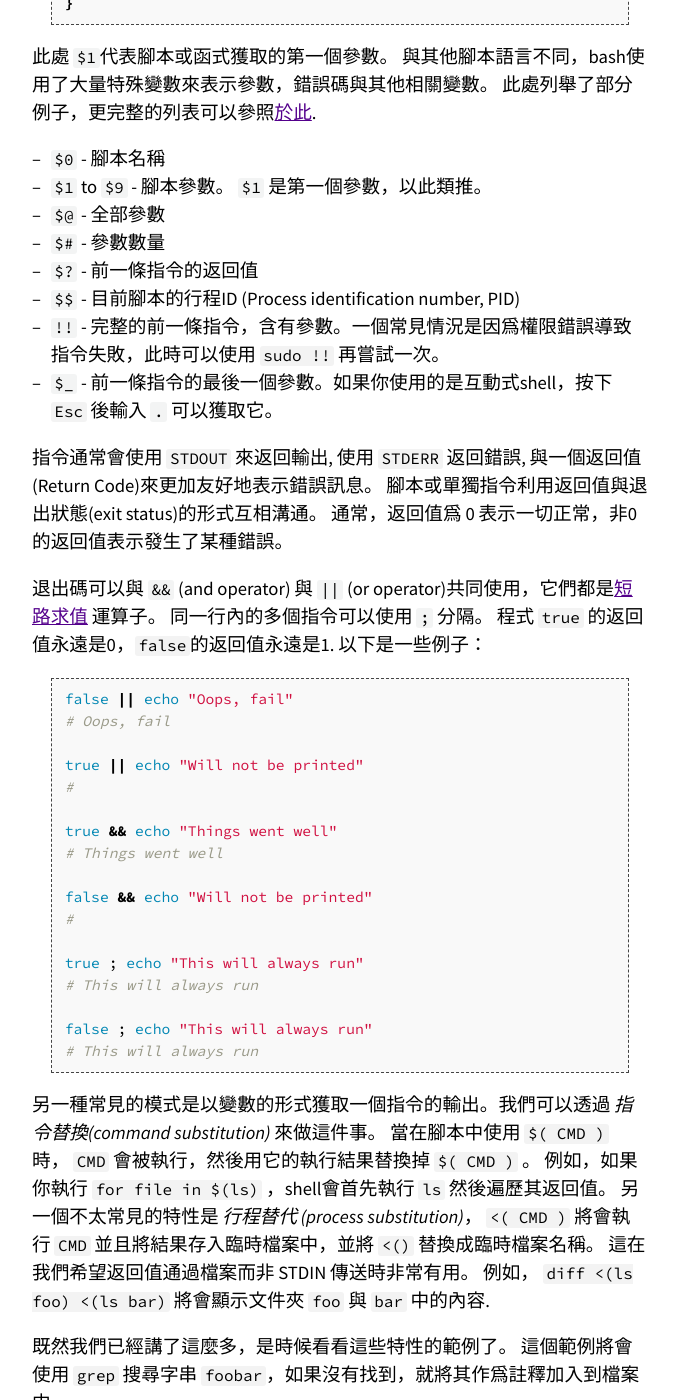
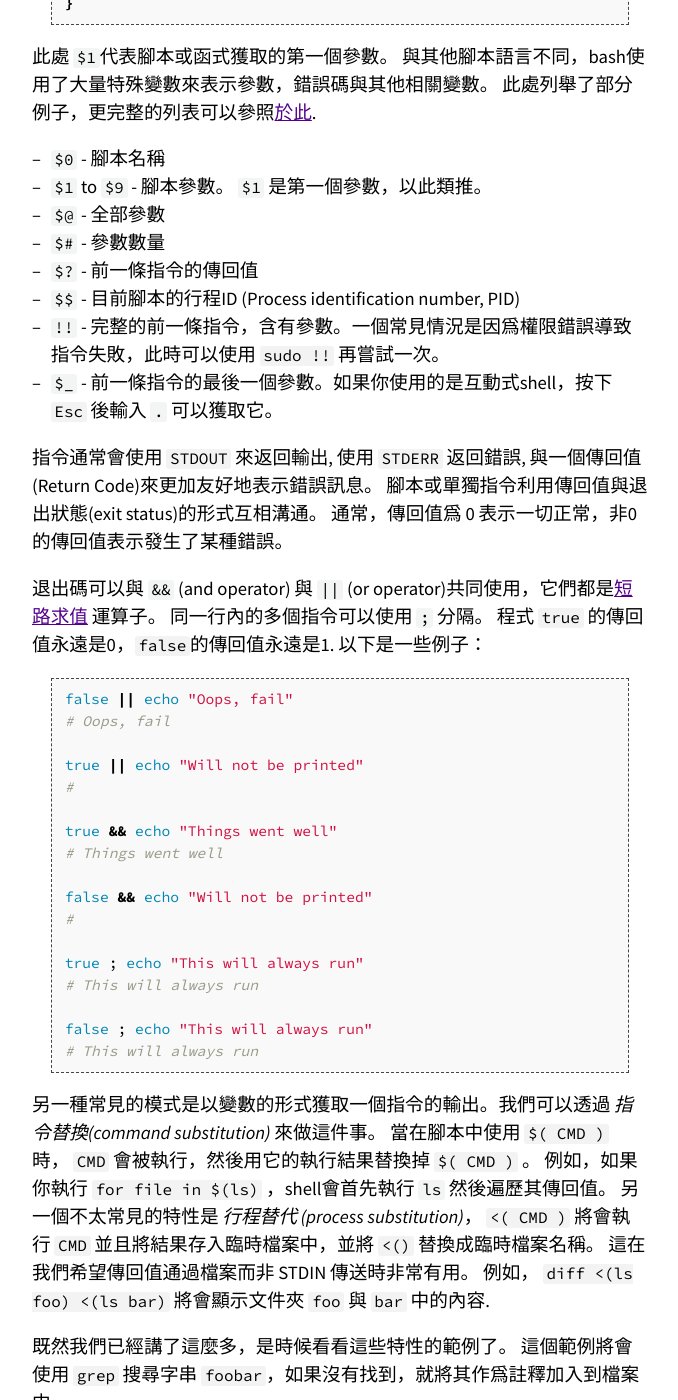
Before and after one commit to missing-semester-zh-Hant/missing-semester-zh-Hant.github.io, a Jekyll site: the page built from _2020/shell-tools.md, in a window 1280 px wide and 1400 px high, scrolled down 1445 px. Shown: the whole window, without its empty margins (300-978 px from the left). Built offline with Jekyll 4.4.1, drawn with Linux system fonts in a browser that asks for light colours; some of the changed text lies outside the part shown.

Commit message:
Change the choice of words

````diff
--- a/_2020/shell-tools.md
+++ b/_2020/shell-tools.md
@@ -81,7 +81,7 @@ Unlike other scripting languages, bash uses a variety of special variables to re
 - `$1` to `$9` - 腳本參數。 `$1` 是第一個參數，以此類推。
 - `$@` - 全部參數
 - `$#` - 參數數量
-- `$?` - 前一條指令的返回值
+- `$?` - 前一條指令的傳回值
 - `$$` - 目前腳本的行程ID (Process identification number, PID)
 - `!!` - 完整的前一條指令，含有參數。一個常見情況是因爲權限錯誤導致指令失敗，此時可以使用 `sudo !!` 再嘗試一次。
 - `$_` - 前一條指令的最後一個參數。如果你使用的是互動式shell，按下 `Esc` 後輸入 `.` 可以獲取它。
@@ -89,16 +89,16 @@ Unlike other scripting languages, bash uses a variety of special variables to re
 <!-- Commands will often return output using `STDOUT`, errors through `STDERR`, and a Return Code to report errors in a more script-friendly manner.
 The return code or exit status is the way scripts/commands have to communicate how execution went.
 A value of 0 usually means everything went OK; anything different from 0 means an error occurred. -->
-指令通常會使用 `STDOUT` 來返回輸出, 使用 `STDERR` 返回錯誤, 與一個返回值(Return Code)來更加友好地表示錯誤訊息。
-腳本或單獨指令利用返回值與退出狀態(exit status)的形式互相溝通。
-通常，返回值爲 0 表示一切正常，非0的返回值表示發生了某種錯誤。
+指令通常會使用 `STDOUT` 來返回輸出, 使用 `STDERR` 返回錯誤, 與一個傳回值(Return Code)來更加友好地表示錯誤訊息。
+腳本或單獨指令利用傳回值與退出狀態(exit status)的形式互相溝通。
+通常，傳回值爲 0 表示一切正常，非0的傳回值表示發生了某種錯誤。
 
 <!-- Exit codes can be used to conditionally execute commands using `&&` (and operator) and `||` (or operator), both of which are [short-circuiting](https://en.wikipedia.org/wiki/Short-circuit_evaluation) operators. Commands can also be separated within the same line using a semicolon `;`.
 The `true` program will always have a 0 return code and the `false` command will always have a 1 return code.
 Let's see some examples -->
 退出碼可以與 `&&` (and operator) 與 `||` (or operator)共同使用，它們都是[短路求值](https://en.wikipedia.org/wiki/Short-circuit_evaluation) 運算子。
 同一行內的多個指令可以使用 `;` 分隔。
-程式 `true` 的返回值永遠是0，`false`的返回值永遠是1.
+程式 `true` 的傳回值永遠是0，`false`的傳回值永遠是1.
 以下是一些例子：
 
 ```bash
@@ -127,9 +127,9 @@ For example, if you do `for file in $(ls)`, the shell will first call `ls` and t
 A lesser known similar feature is _process substitution_, `<( CMD )` will execute `CMD` and place the output in a temporary file and substitute the `<()` with that file's name. This is useful when commands expect values to be passed by file instead of by STDIN. For example, `diff <(ls foo) <(ls bar)` will show differences between files in dirs  `foo` and `bar`. -->
 另一種常見的模式是以變數的形式獲取一個指令的輸出。我們可以透過 _指令替換(command substitution)_ 來做這件事。
 當在腳本中使用 `$( CMD )` 時， `CMD` 會被執行，然後用它的執行結果替換掉 `$( CMD )` 。
-例如，如果你執行 `for file in $(ls)` ，shell會首先執行 `ls` 然後遍歷其返回值。
+例如，如果你執行 `for file in $(ls)` ，shell會首先執行 `ls` 然後遍歷其傳回值。
 另一個不太常見的特性是 _行程替代 (process substitution)_， `<( CMD )` 將會執行 `CMD` 並且將結果存入臨時檔案中，並將 `<()` 替換成臨時檔案名稱。
-這在我們希望返回值通過檔案而非 STDIN 傳送時非常有用。
+這在我們希望傳回值通過檔案而非 STDIN 傳送時非常有用。
 例如， `diff <(ls foo) <(ls bar)` 將會顯示文件夾 `foo` 與 `bar` 中的內容.
 
 <!-- Since that was a huge information dump, let's see an example that showcases some of these features. It will iterate through the arguments we provide, `grep` for the string `foobar`, and append it to the file as a comment if it's not found. -->
````
Also changed, not shown: other parts of _2020/shell-tools.md (+2 -2 lines), _2020/command-line.md (+1 -1 lines), _2020/data-wrangling.md (+1 -1 lines), README.md.
